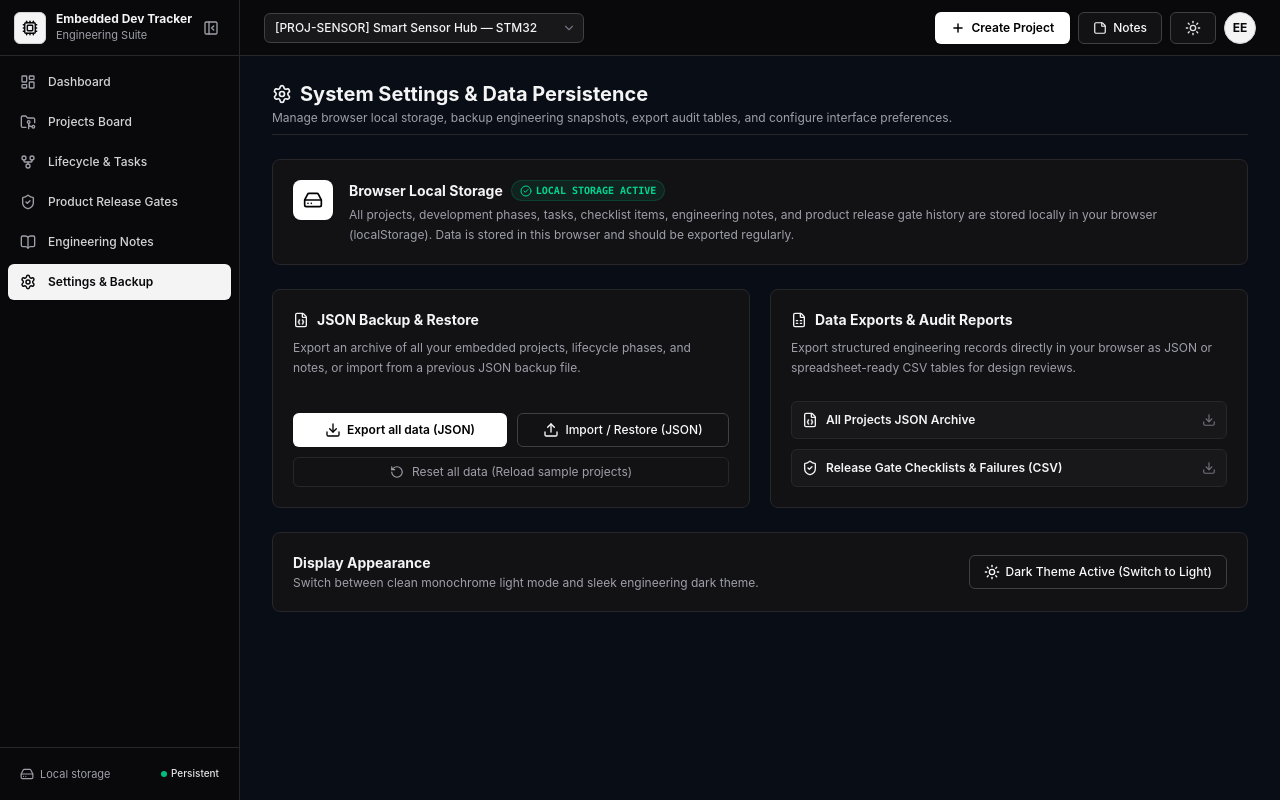
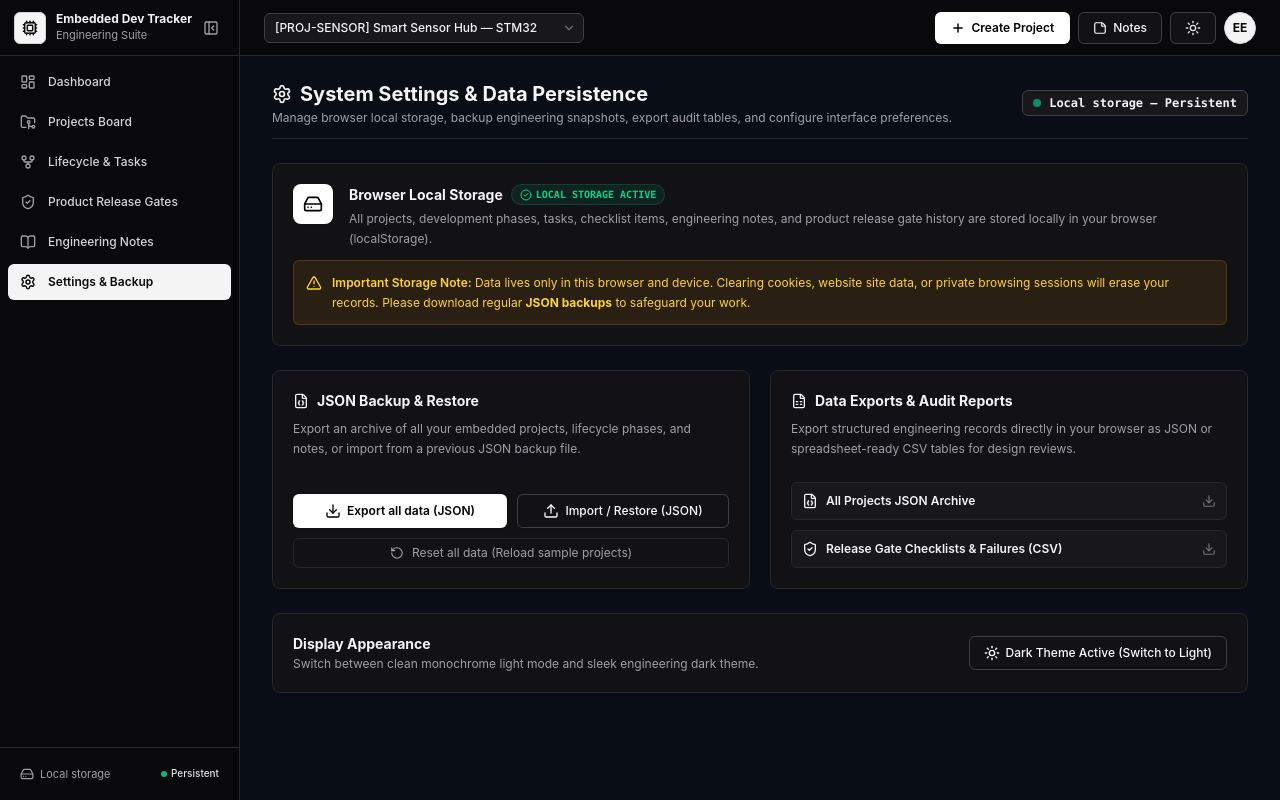
Before and after one commit to RETHICKRANSAM/Embedded-development-tracker, a Next.js app: page /Embedded-development-tracker/settings in a window 1280 px wide. Built offline with nearby package versions, Linux system fonts and the light colour scheme.

Commit message:
feat: polish Settings page with Local storage badge, persistence warning, and timestamped backup

```diff
--- a/src/app/settings/page.tsx
+++ b/src/app/settings/page.tsx
@@ -32,12 +32,14 @@ export default function SettingsPage() {
   const handleExportAllJson = async () => {
     try {
       const jsonContent = await storage.backup.exportJson();
-      const dateStr = new Date().toISOString().slice(0, 10);
+      const now = new Date();
+      const dateStr = now.toISOString().slice(0, 10);
+      const timeStr = `${String(now.getHours()).padStart(2, "0")}-${String(now.getMinutes()).padStart(2, "0")}`;
       const blob = new Blob([jsonContent], { type: "application/json;charset=utf-8;" });
       const url = URL.createObjectURL(blob);
       const a = document.createElement("a");
       a.href = url;
-      a.download = `embedded_dev_tracker_backup_${dateStr}.json`;
+      a.download = `embedded_dev_tracker_backup_${dateStr}_${timeStr}.json`;
       document.body.appendChild(a);
       a.click();
       document.body.removeChild(a);
@@ -60,6 +62,14 @@ export default function SettingsPage() {
   const handleImportFile = async (e: React.ChangeEvent<HTMLInputElement>) => {
     const file = e.target.files?.[0];
     if (!file) return;
+
+    const confirmed = confirm(
+      "Importing this JSON backup will replace all current projects, phases, tasks, checklist items, and engineering notes in this browser.\n\nAre you sure you want to proceed?"
+    );
+    if (!confirmed) {
+      e.target.value = "";
+      return;
+    }
 
     setImporting(true);
     setFeedbackMessage(null);
@@ -88,7 +98,7 @@ export default function SettingsPage() {
   // Reset to default sample projects
   const handleResetAllData = async () => {
     const confirmed = confirm(
-      "Are you sure you want to reset all data?\n\nThis will restore the original demo embedded engineering projects. Any unsaved custom projects in this browser will be replaced."
+      "Are you sure you want to reset all data?\n\n⚠️ Important: Data lives only in this browser. Please ensure you have exported a JSON backup first if you have custom projects.\n\nThis will restore the original demo embedded engineering projects. Any unsaved custom work will be replaced."
     );
     if (!confirmed) return;
 
@@ -138,7 +148,8 @@ export default function SettingsPage() {
   return (
     <div className="p-6 max-w-5xl mx-auto space-y-6">
       {/* Header */}
-      <div className="pb-2 border-b border-zinc-200 dark:border-zinc-800">
+      <div className="flex flex-col sm:flex-row sm:items-center justify-between gap-3 pb-3 border-b border-zinc-200 dark:border-zinc-800">
+        <div>
           <h1 className="text-xl font-bold text-zinc-900 dark:text-zinc-100 flex items-center gap-2">
             <Settings className="w-5 h-5" />
             <span>System Settings & Data Persistence</span>
@@ -148,12 +159,22 @@ export default function SettingsPage() {
           </p>
         </div>
 
+        {/* Header Status Badge */}
+        <div className="flex items-center gap-2 self-start sm:self-auto">
+          <span className="text-xs font-mono px-2.5 py-1 rounded-md bg-zinc-100 dark:bg-zinc-900 text-zinc-900 dark:text-zinc-100 border border-zinc-300 dark:border-zinc-700 font-semibold flex items-center gap-2 shadow-2xs">
+            <span className="w-2 h-2 rounded-full bg-emerald-500 inline-block animate-pulse"></span>
+            <span>Local storage – Persistent</span>
+          </span>
+        </div>
+      </div>
+
       {/* Storage Status Card */}
-      <div className="mono-card p-5 flex items-start gap-4">
+      <div className="mono-card p-5 space-y-3">
+        <div className="flex items-start gap-4">
           <div className="w-10 h-10 rounded-lg bg-black text-white dark:bg-white dark:text-black flex items-center justify-center shrink-0 shadow-xs">
             <HardDrive className="w-5 h-5" />
           </div>
-        <div className="space-y-1">
+          <div className="space-y-1 flex-1">
             <div className="flex items-center gap-2">
               <h3 className="text-sm font-bold text-zinc-900 dark:text-zinc-100">
                 Browser Local Storage
@@ -164,8 +185,17 @@ export default function SettingsPage() {
               </span>
             </div>
             <p className="text-xs text-zinc-600 dark:text-zinc-400 leading-relaxed">
-            All projects, development phases, tasks, checklist items, engineering notes, and product release gate history are stored locally in your browser (localStorage). Data is stored in this browser and should be exported regularly.
+              All projects, development phases, tasks, checklist items, engineering notes, and product release gate history are stored locally in your browser (localStorage).
             </p>
+          </div>
+        </div>
+
+        {/* Browser Persistence Warning Callout */}
+        <div className="p-3 rounded-md bg-amber-500/10 border border-amber-500/20 text-amber-800 dark:text-amber-300 text-xs flex items-start gap-2.5">
+          <AlertTriangle className="w-4 h-4 shrink-0 mt-0.5" />
+          <div className="leading-relaxed">
+            <span className="font-semibold">Important Storage Note:</span> Data lives only in this browser and device. Clearing cookies, website site data, or private browsing sessions will erase your records. Please download regular <strong>JSON backups</strong> to safeguard your work.
+          </div>
         </div>
       </div>
 
```
Also changed, not shown: 2 other files (tests, documents, lock files or other folders). Lines whose indentation alone changed are shown as unchanged.
